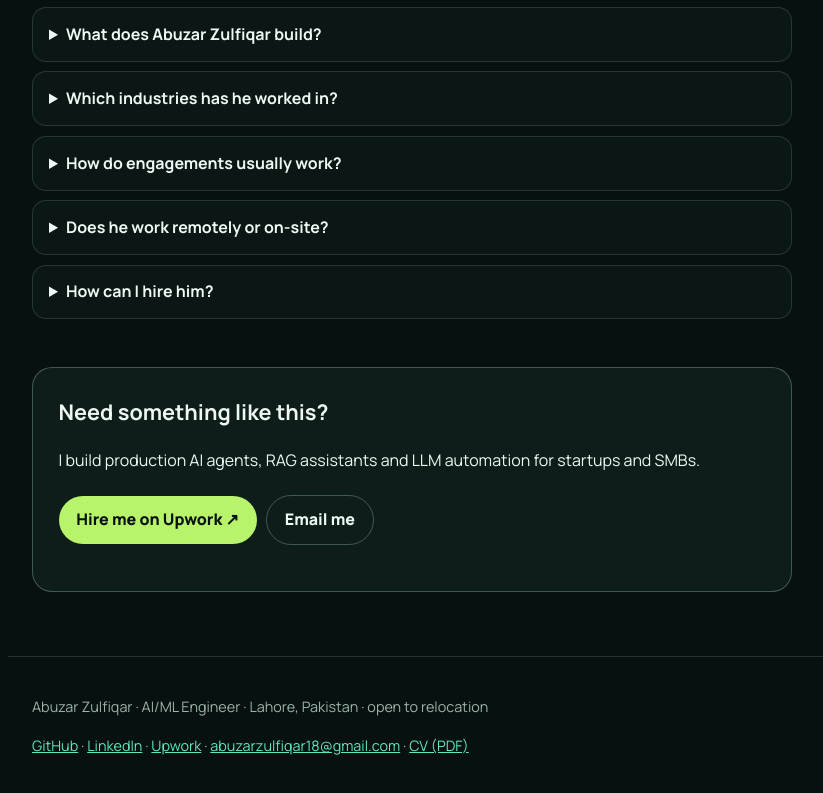
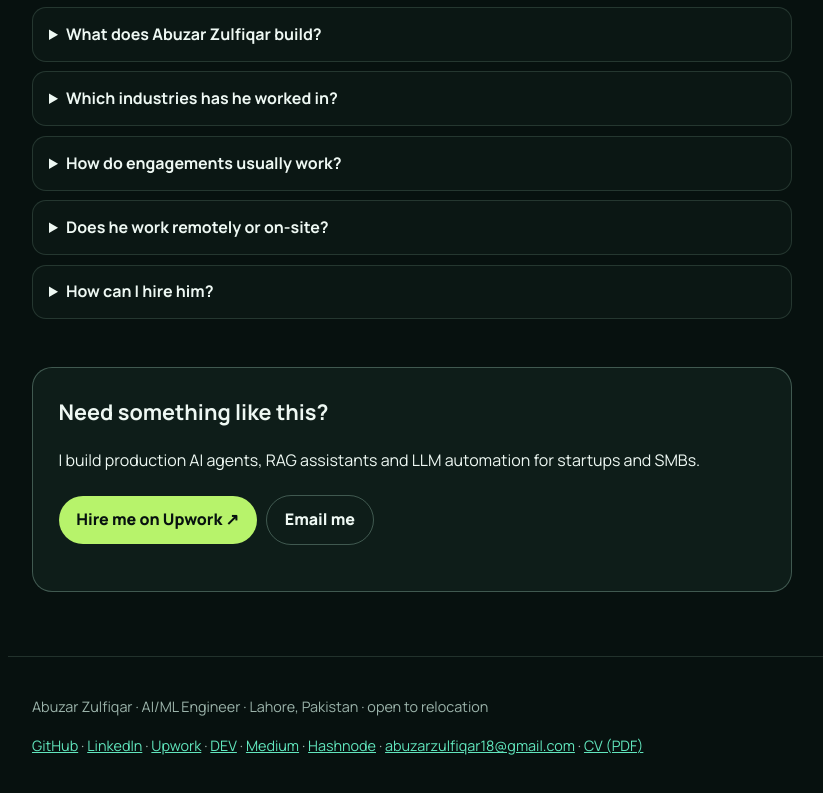
Before and after one commit to abuzar18/abuzar18.github.io, a plain HTML site: page hire-ai-engineer/index.html in a window 1280 px wide. Shown: the part 1242-2035 px from the top of the page, without its empty margins (92-915 px from the left). Drawn offline with nearby package versions, Linux system fonts and the light colour scheme.

Commit message:
Footer: link DEV, Medium and Hashnode

```diff
--- a/hire-ai-engineer/index.html
+++ b/hire-ai-engineer/index.html
@@ -59,7 +59,7 @@
   </main>
   <footer class="pg-footer">
     <p>Abuzar Zulfiqar · AI/ML Engineer · Lahore, Pakistan · open to relocation</p>
-    <p><a href="https://github.com/abuzar18" rel="me">GitHub</a> · <a href="https://www.linkedin.com/in/abuzar-zulfiqar/" rel="me">LinkedIn</a> · <a href="https://www.upwork.com/freelancers/abuzarz4" rel="me">Upwork</a> · <a href="mailto:abuzarzulfiqar18@gmail.com">abuzarzulfiqar18@gmail.com</a> · <a href="../assets/Abuzar-Zulfiqar-CV.pdf">CV (PDF)</a></p>
+    <p><a href="https://github.com/abuzar18" rel="me">GitHub</a> · <a href="https://www.linkedin.com/in/abuzar-zulfiqar/" rel="me">LinkedIn</a> · <a href="https://www.upwork.com/freelancers/abuzarz4" rel="me">Upwork</a> · <a href="https://dev.to/abuzar18" rel="me">DEV</a> · <a href="https://medium.com/@abuzarzulfiqar18" rel="me">Medium</a> · <a href="https://abuzar18.hashnode.dev/" rel="me">Hashnode</a> · <a href="mailto:abuzarzulfiqar18@gmail.com">abuzarzulfiqar18@gmail.com</a> · <a href="../assets/Abuzar-Zulfiqar-CV.pdf">CV (PDF)</a></p>
   </footer>
 </body>
 </html>
```
